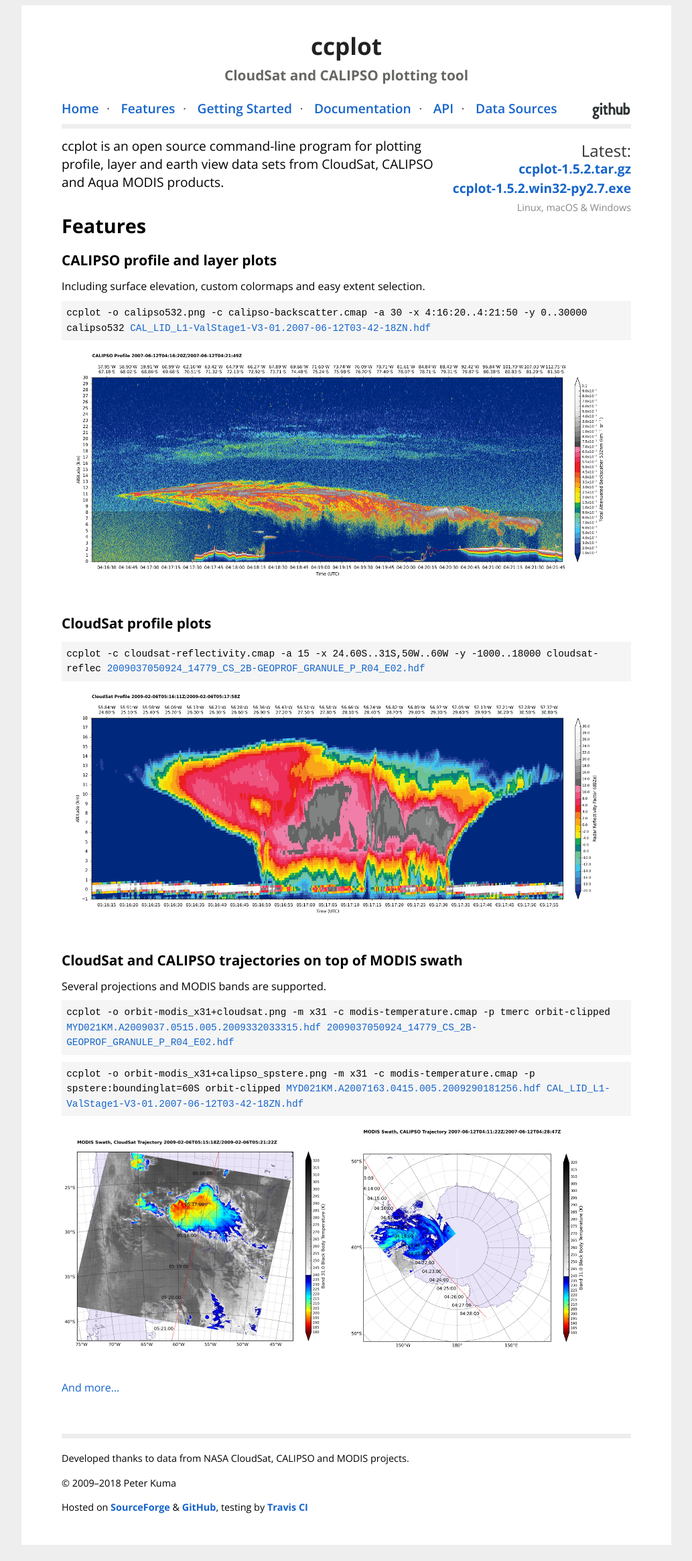
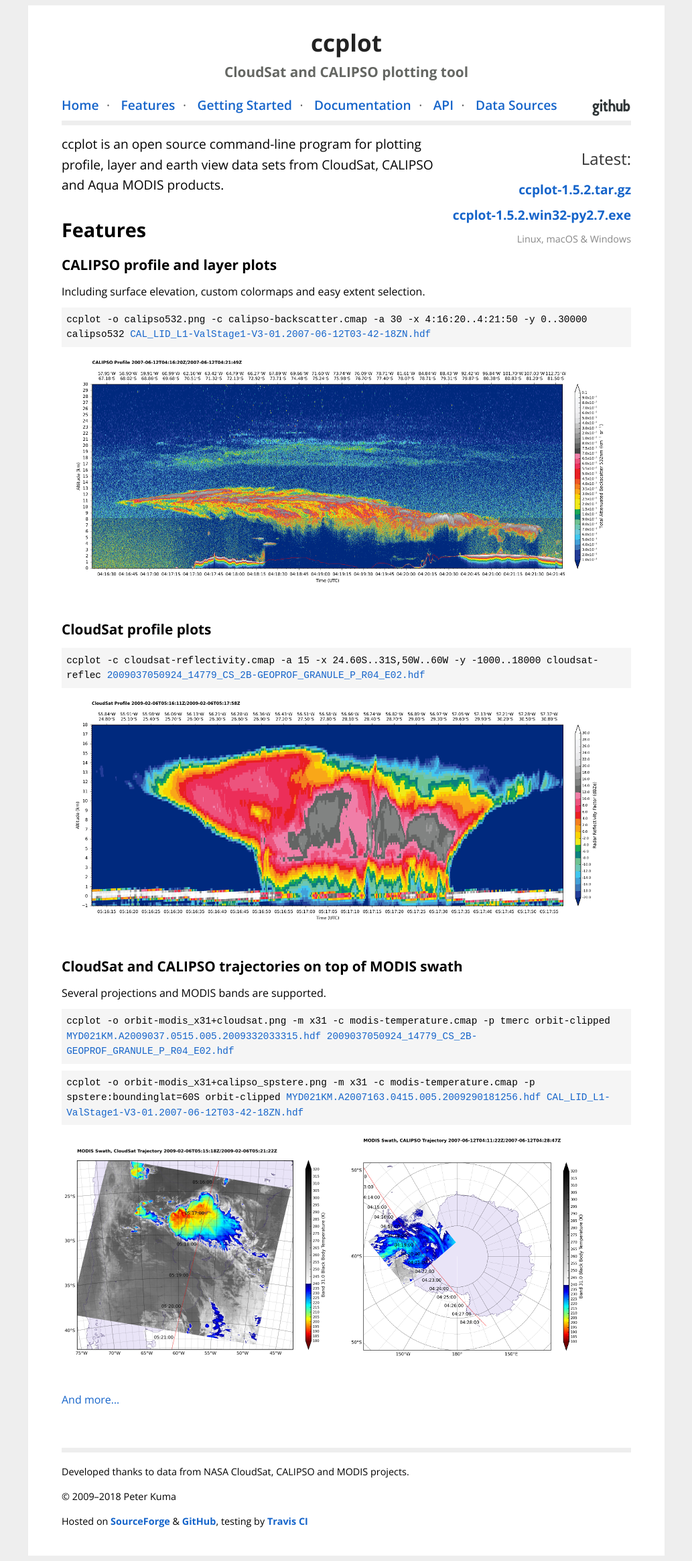
Before and after one commit to peterkuma/ccplot, a Jekyll site: the page built from index.html, in a window 1280 px wide. Shown: the whole page at 67% size, without its empty margins (123-1156 px from the left). Built offline with Jekyll 4.4.1, drawn with Linux system fonts in a browser that asks for light colours.

Commit message:
Improve formatting

```diff
--- a/css/article.css
+++ b/css/article.css
@@ -1,5 +1,6 @@
 article p {
-    margin: 4pt 0;
+    margin: 0.6em 0;
+    line-height: 160%;
 }
 
 article h1 {
--- a/css/ccplot.css
+++ b/css/ccplot.css
@@ -20,7 +20,7 @@
     text-align: left;
     width: 850px;
     background: #fff;
-    padding: 30px 60px;
+    padding: 25px 50px;
 }
 
 a {
--- a/css/home.css
+++ b/css/home.css
@@ -1,6 +1,6 @@
 .abstract {
     font-size: 120%;
-    line-height: 140%;
+    line-height: 160%;
 }
 
 .download {
```
